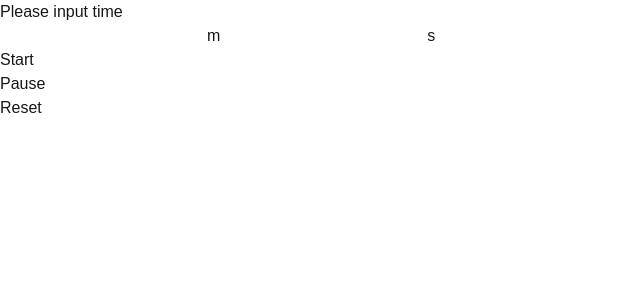
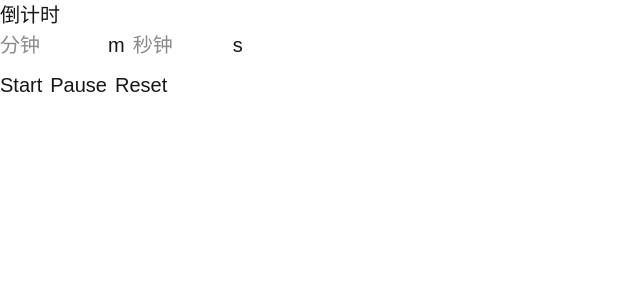
Before and after one commit to starkmage/my-next-app, a Next.js app: page /count-down in a window 1280 px wide. Shown: the top 300 px of the page, without its empty margins (0-640 px from the left). Built offline with nearby package versions, Linux system fonts and the light colour scheme.

Commit message:
add content

```diff
--- a/src/app/count-down/CountDown.jsx
+++ b/src/app/count-down/CountDown.jsx
@@ -1,56 +1,103 @@
-'use client'
+'use client';
 
-import { useEffect, useRef, useState } from "react"
+import { useEffect, useRef, useState } from "react";
 
-const CountDown = (props) => {
-  const { onFinish } = props
-  const mRef = useRef(null)
-  const sRef = useRef(null)
-  const [time, setTime] = useState(0)
-  const timerRef = useRef(null)
+const CountDown = ({ onFinish = () => console.log('finished') }) => {
+  const mRef = useRef(null);
+  const sRef = useRef(null);
+  const [time, setTime] = useState(0); // 秒
+  const [running, setRunning] = useState(false);
 
-  const [running, setRunning] = useState(false)
+  // 控制倒计时
+  useEffect(() => {
+    if (!running || time <= 0) return;
+
+    const timer = setInterval(() => {
+      setTime(prev => {
+        const next = prev - 1;
+
+        // 同步输入框显示
+        if (mRef.current && sRef.current) {
+          mRef.current.value = Math.floor(next / 60);
+          sRef.current.value = next % 60;
+        }
+
+        if (next <= 0) {
+          clearInterval(timer);
+          setRunning(false);
+          onFinish();
+        }
+
+        return next;
+      });
+    }, 1000);
+
+    return () => clearInterval(timer);
+  }, [running, time]);
 
   const onStart = () => {
-    if (running) {
-      return
+    if (running) return;
+
+    const minutes = Math.max(0, Number(mRef.current?.value ?? 0));
+    const seconds = Math.max(0, Math.min(59, Number(sRef.current?.value ?? 0)));
+    const total = minutes * 60 + seconds;
+
+    if (total <= 0) {
+      alert("请输入大于 0 的时间（秒数 0-59）");
+      return;
     }
-    setTime(Number(mRef.current.value ?? 0) * 60 + Number(sRef.current.value ?? 0))
-    setRunning(true)
-    timerRef.current = setInterval(() => {
-      if (mRef.current.value == 0 && sRef.current.value == 1) {
-        clearInterval(timerRef.current)
-      }
-      setTime((preTime) => {
-        const now = preTime - 1
-        mRef.current.value  = Math.floor(now / 60)
-        sRef.current.value = now % 60
-        return now
-      })
-    }, 1000)
-  }
+
+    setTime(total);
+    setRunning(true);
+
+    // 开始时同步填入时间
+    mRef.current.value = Math.floor(total / 60);
+    sRef.current.value = total % 60;
+  };
 
   const onPause = () => {
-    setRunning(false)
-  }
+    setRunning(false);
+  };
 
-  const onRest = () => {
+  const onReset = () => {
+    setRunning(false);
+    setTime(0);
+    if (mRef.current) mRef.current.value = '';
+    if (sRef.current) sRef.current.value = '';
+  };
 
-  }
+  return (
+    <div style={{ fontFamily: 'Arial', fontSize: '20px' }}>
+      <p>倒计时</p>
+      <div style={{ marginBottom: 10 }}>
+        <input
+          ref={mRef}
+          type="number"
+          min={0}
+          disabled={running}
+          placeholder="分钟"
+          style={{ width: 100, fontSize: 20 }}
+        />
+        <span style={{ margin: '0 8px' }}>m</span>
+        <input
+          ref={sRef}
+          type="number"
+          min={0}
+          max={59}
+          disabled={running}
+          placeholder="秒钟"
+          style={{ width: 100, fontSize: 20 }}
+        />
+        <span>s</span>
+      </div>
 
+      <div style={{ display: 'flex', gap: 8 }}>
+        <button onClick={onStart} disabled={running}>Start</button>
+        <button onClick={onPause} disabled={!running}>Pause</button>
+        <button onClick={onReset}>Reset</button>
+      </div>
+    </div>
+  );
+};
 
-  return <div>
-    <p>Please input time</p>
-    <div>
-      <input type="text" ref={mRef} /><span>m</span>
-      <input type="text" ref={sRef} /><span>s</span>
-    </div>
-    <div>
-      <div onClick={onStart}>Start</div>
-      <div>Pause</div>
-      <div>Reset</div>
-    </div>
-  </div>
-}
-
-export default CountDown
+export default CountDown;
```
